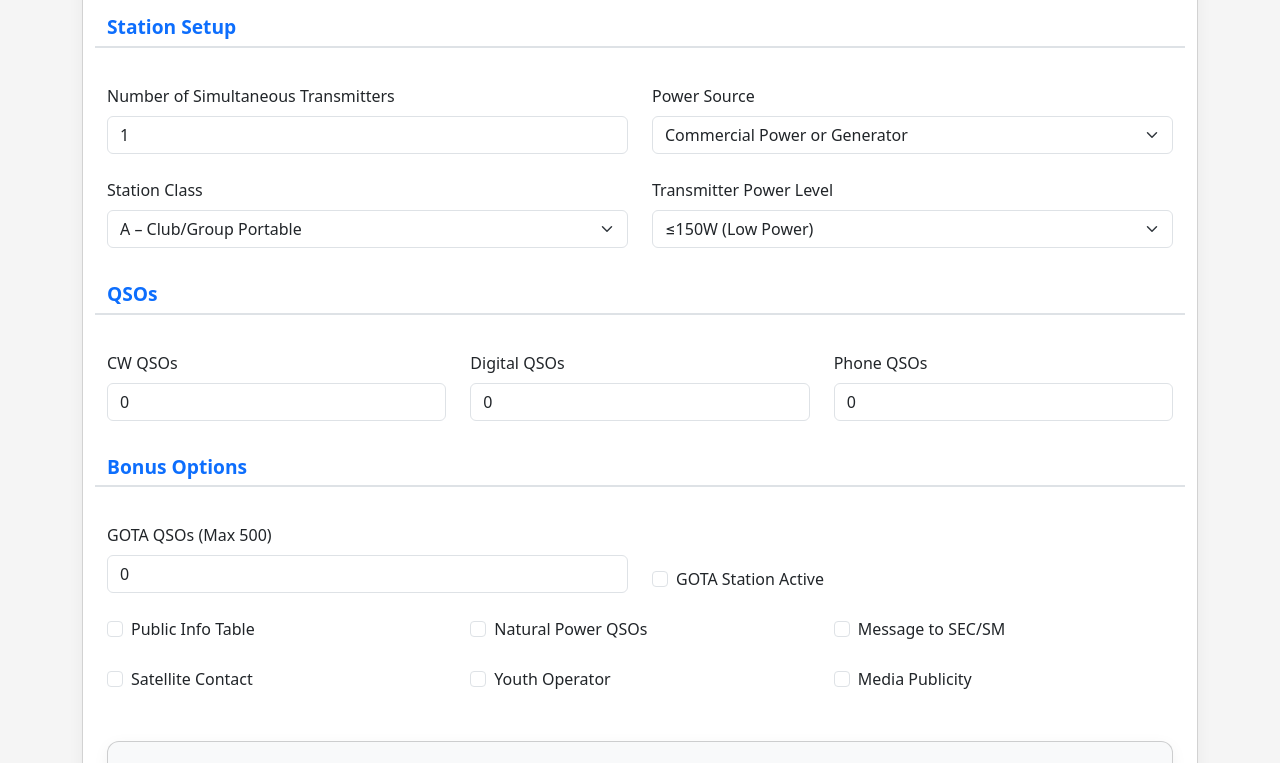
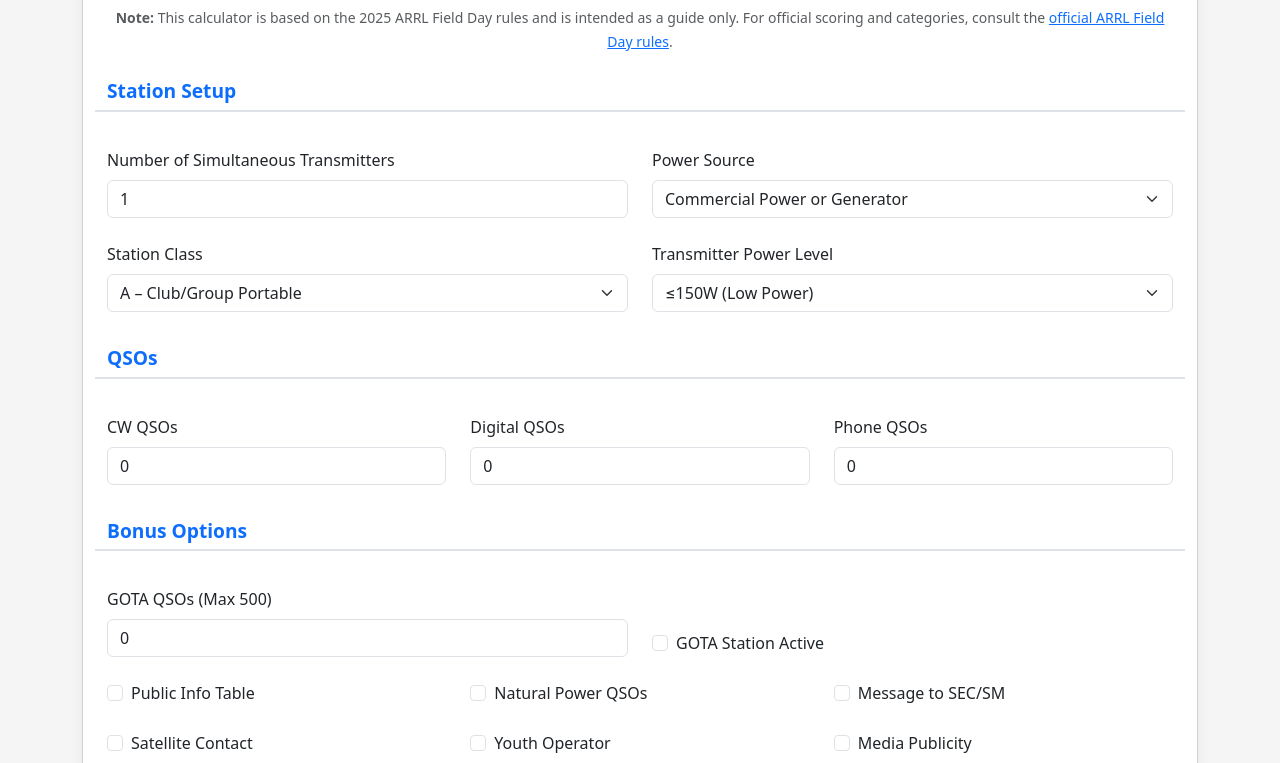
Before and after one commit to K4TH-HamRadio/FieldDayCalculator, a plain HTML site: page index.html in a window 1280 px wide. Shown: the part 140-903 px from the top of the page. Drawn offline with nearby package versions, Linux system fonts and the light colour scheme.

Commit message:
description

```diff
--- a/index.html
+++ b/index.html
@@ -31,6 +31,9 @@
   <div class="container py-5">
     <div class="card p-4">
       <h1 class="text-center mb-4">ARRL Field Day Category & Points Calculator</h1>
+<p class="text-center text-muted">
+  <small><strong>Note:</strong> This calculator is based on the 2025 ARRL Field Day rules and is intended as a guide only. For official scoring and categories, consult the <a href="https://www.arrl.org/field-day" target="_blank">official ARRL Field Day rules</a>.</small>
+</p>
       <form class="row g-4">
         <div class="section-header col-12">Station Setup</div>
         <div class="col-md-6">
```
